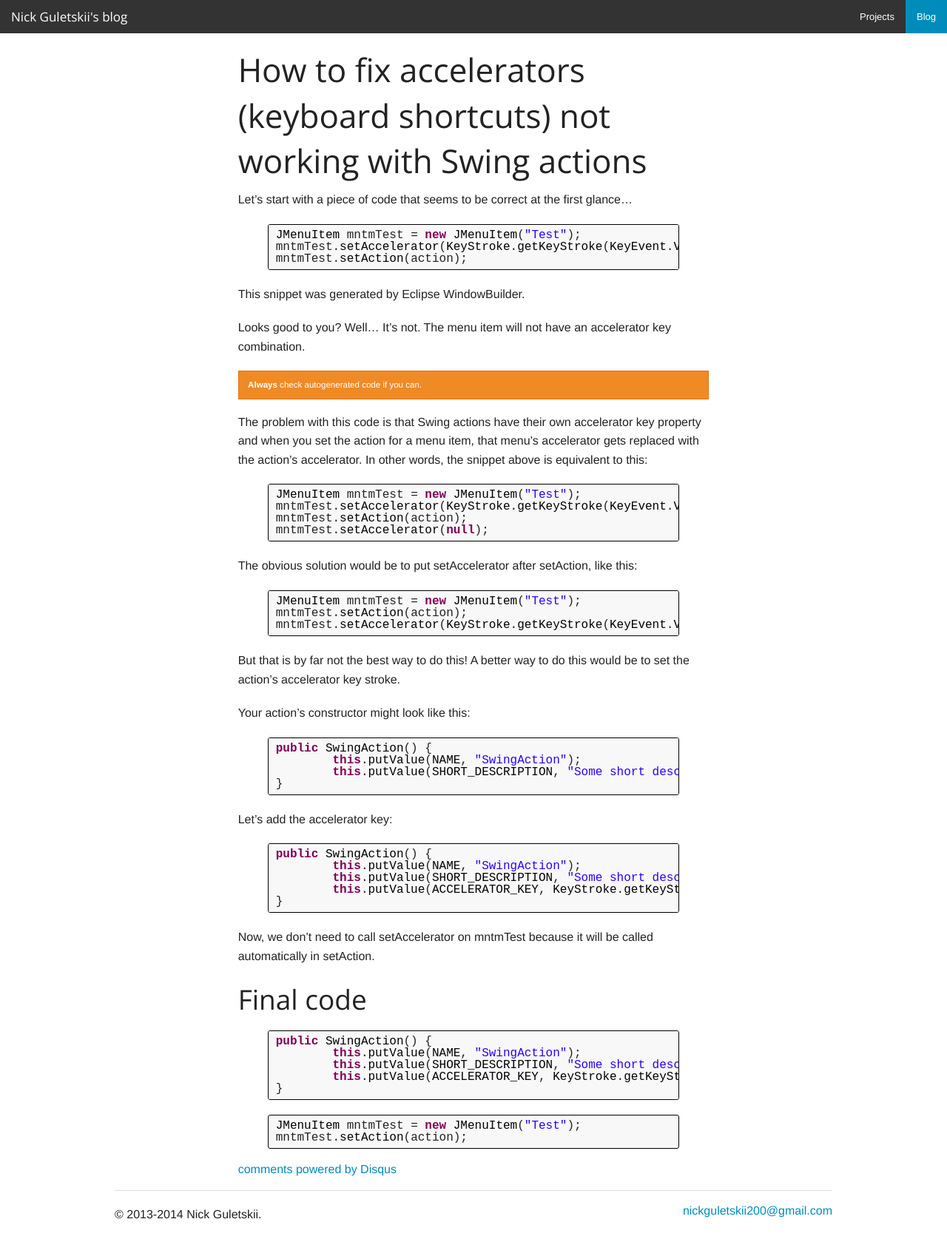
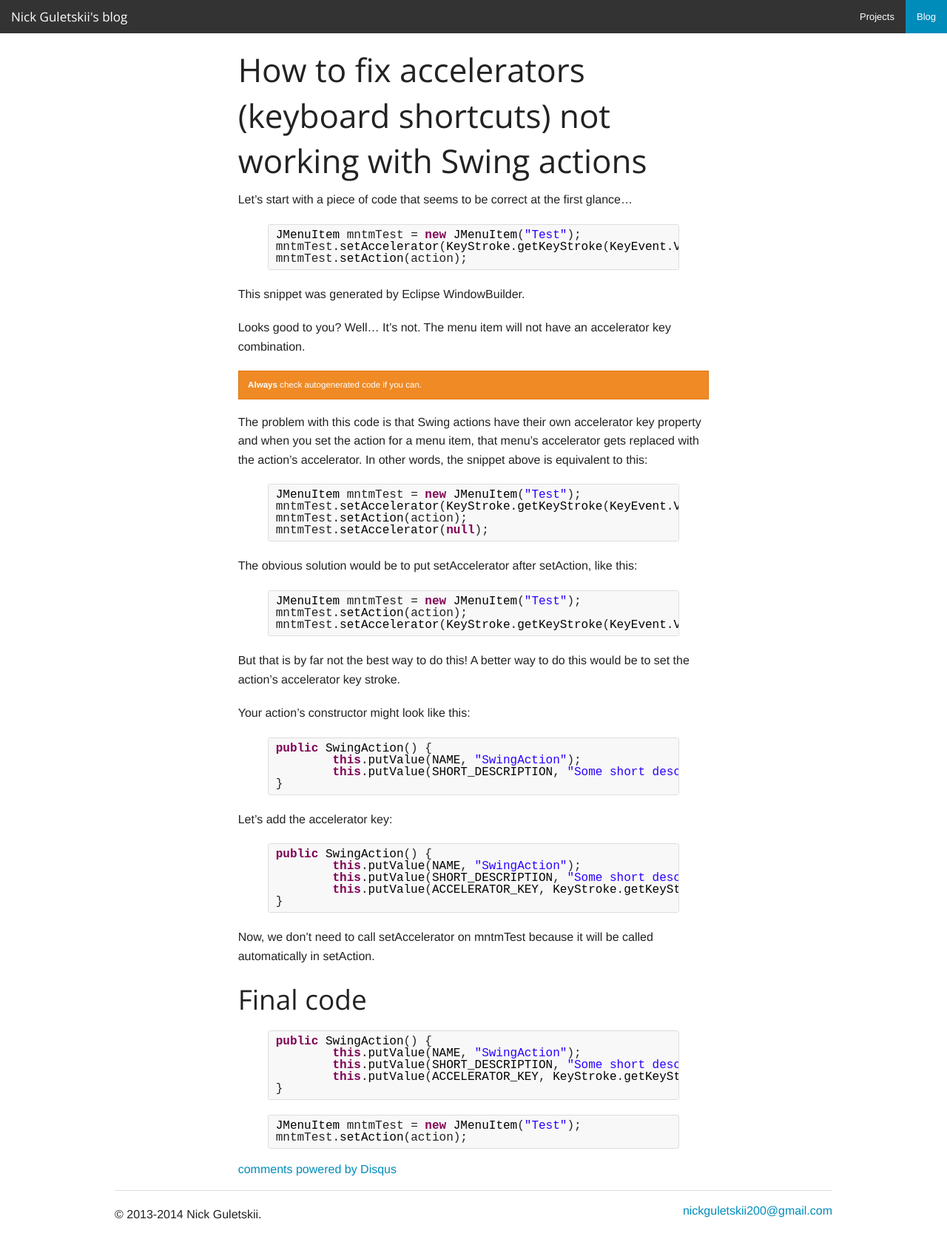
Before and after one commit to nickguletskii/nickguletskii.github.io, a Jekyll site: the page built from _posts/2014-06-15-swing-actions-accelerators.markdown, in a window 1280 px wide. Shown: the whole page at 74% size. Built offline with Jekyll 4.4.1, drawn with Linux system fonts in a browser that asks for light colours; comment, search, counter and statistics services are not loaded.

Commit message:
Carry over CSS fixes from GLXOSD github pages

```diff
--- a/css/app.css
+++ b/css/app.css
@@ -30,15 +30,34 @@
     color: #fff;
 }
 /*
+	Some fixes for Foundation
+*/
+.orbit-caption {
+	color: white;
+}
+/*
 	Code tag style
 */
- .highlight {
+code {
+    font-family: monospace;
+    font-size: 16px;
+    font-style: normal;
+    font-weight: normal;
+    color: rgb(34, 34, 34);
+	margin: 0;
+	border: 1px solid #ddd;
+	background-color: #f8f8f8;
+	border-radius: 3px;
+	padding: 0;
+}
+
+.highlight {
     margin-bottom: 1.25rem;
 }
 .highlight > pre {
     border-style: solid;
     border-width: 1px;
-    border-color: rgb(0, 0, 0);
+    border-color: #ddd;
     padding-top: 6px;
     padding-right: 10px;
     padding-bottom: 6px;
@@ -54,6 +73,7 @@
     font-size: 16px;
     font-style: normal;
     font-weight: normal;
+    border: none;
 }
 .highlight > pre > code > .c {
     color: #3F7F5F;
```
